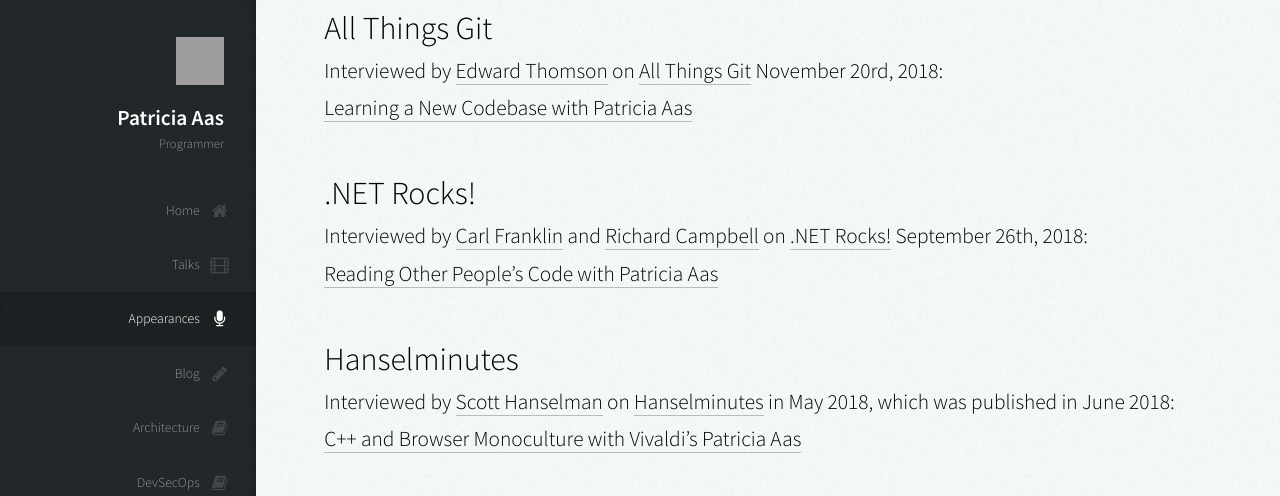
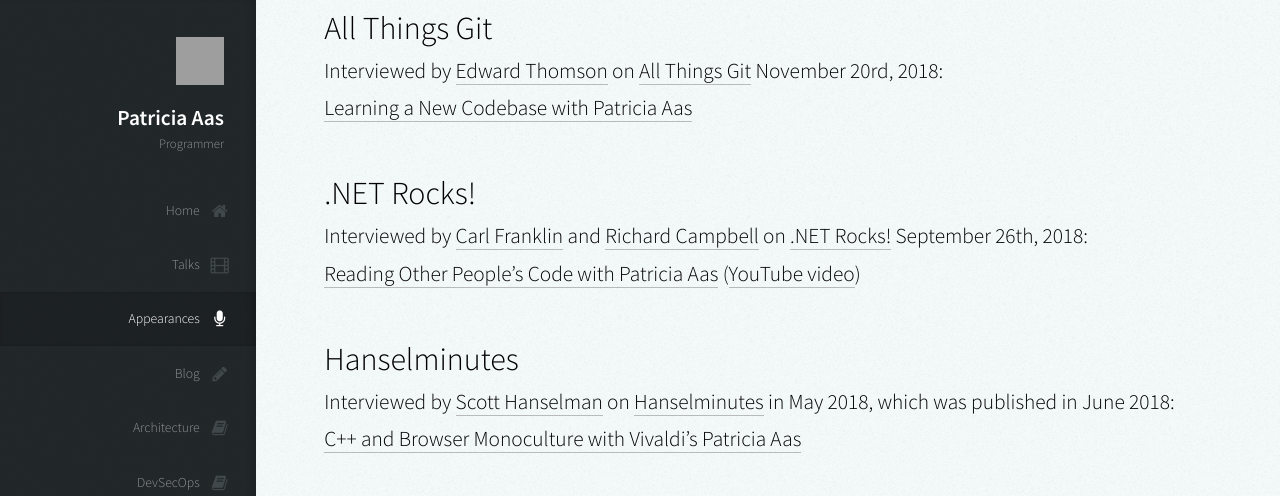
Before and after one commit to patricia-gallardo/patricia-gallardo.github.io, a Jekyll site: the page built from appearences.md, in a window 1280 px wide and 900 px high, scrolled down 2369 px, cut to the strip 0-496 px from the top of the window. Built offline with Jekyll 4.4.1, drawn with Linux system fonts in a browser that asks for light colours; nearby versions of some CDN libraries; grey boxes are pictures that could not be loaded.

Commit message:
Fix links

```diff
--- a/appearences.md
+++ b/appearences.md
@@ -66,7 +66,7 @@
 
 ### .NET Rocks!
 Interviewed by [Carl Franklin](https://twitter.com/carlfranklin) and [Richard Campbell](https://twitter.com/richcampbell) on [.NET Rocks!](https://dotnetrocks.com) September 26th, 2018: <br>
-[Reading Other People's Code with Patricia Aas](https://dotnetrocks.com/?show=1586)
+[Reading Other People's Code with Patricia Aas](https://www.dotnetrocks.com/details/1586) ([YouTube video](https://youtu.be/75W9UhNI-9Y))
 
 ### Hanselminutes
 Interviewed by [Scott Hanselman](https://twitter.com/shanselman) on [Hanselminutes](https://hanselminutes.com) in May 2018, which was published in June 2018: <br>
```
